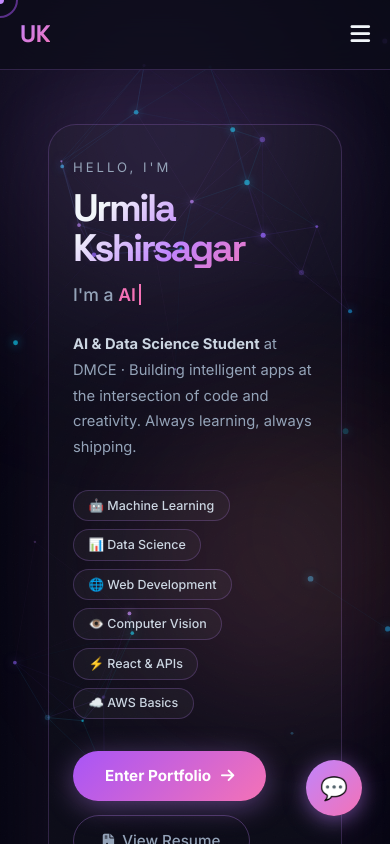
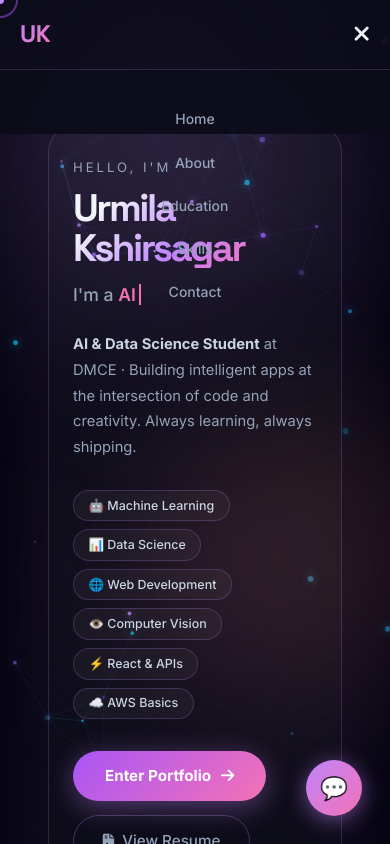
Before and after one commit to Urmila1945/Portfolio, a React (Vite) app in the folder frontend/: page / in a window 390 px wide. Both pictures are taken after a click on the button "Toggle menu". Shown: the top 844 px of the page. Built offline with nearby package versions, Linux system fonts and the light colour scheme.

Commit message:
fix: mobile menu toggle

```diff
--- a/frontend/src/components/Header.jsx
+++ b/frontend/src/components/Header.jsx
@@ -1,8 +1,14 @@
+import { useState } from 'react';
 import { Link, useNavigate, useLocation } from 'react-router-dom';
 
 function Header() {
   const navigate = useNavigate();
   const location = useLocation();
+  const [isMenuOpen, setIsMenuOpen] = useState(false);
+
+  const toggleMenu = () => {
+    setIsMenuOpen(!isMenuOpen);
+  };
 
   const handleScroll = (e, targetId) => {
     e.preventDefault();
@@ -19,26 +25,26 @@ function Header() {
     }
 
     // Close mobile menu if open
-    const nav = document.getElementById('main-nav');
-    const hamburger = document.getElementById('nav-hamburger');
-    if (nav && nav.classList.contains('open')) {
-      nav.classList.remove('open');
-      if (hamburger) hamburger.innerHTML = '<i class="fas fa-bars"></i>';
-    }
+    setIsMenuOpen(false);
   };
 
   return (
     <header className="header" id="main-header">
       <Link to="/portfolio" className="logo">UK</Link>
-      <nav className="navbar" id="main-nav">
+      <nav className={`navbar ${isMenuOpen ? 'open' : ''}`} id="main-nav">
         <a href="#home" onClick={(e) => handleScroll(e, 'home')} id="nav-home">Home</a>
         <a href="#about" onClick={(e) => handleScroll(e, 'about')} id="nav-about">About</a>
         <a href="#education" onClick={(e) => handleScroll(e, 'education')} id="nav-education">Education</a>
         <a href="#skills" onClick={(e) => handleScroll(e, 'skills')} id="nav-skills">Skills</a>
         <a href="#contact" onClick={(e) => handleScroll(e, 'contact')} id="nav-contact">Contact</a>
       </nav>
-      <button className="nav-hamburger" id="nav-hamburger" aria-label="Open menu">
-        <i className="fas fa-bars"></i>
+      <button
+        className="nav-hamburger"
+        id="nav-hamburger"
+        aria-label="Toggle menu"
+        onClick={toggleMenu}
+      >
+        <i className={isMenuOpen ? "fas fa-times" : "fas fa-bars"}></i>
       </button>
     </header>
   );
```
